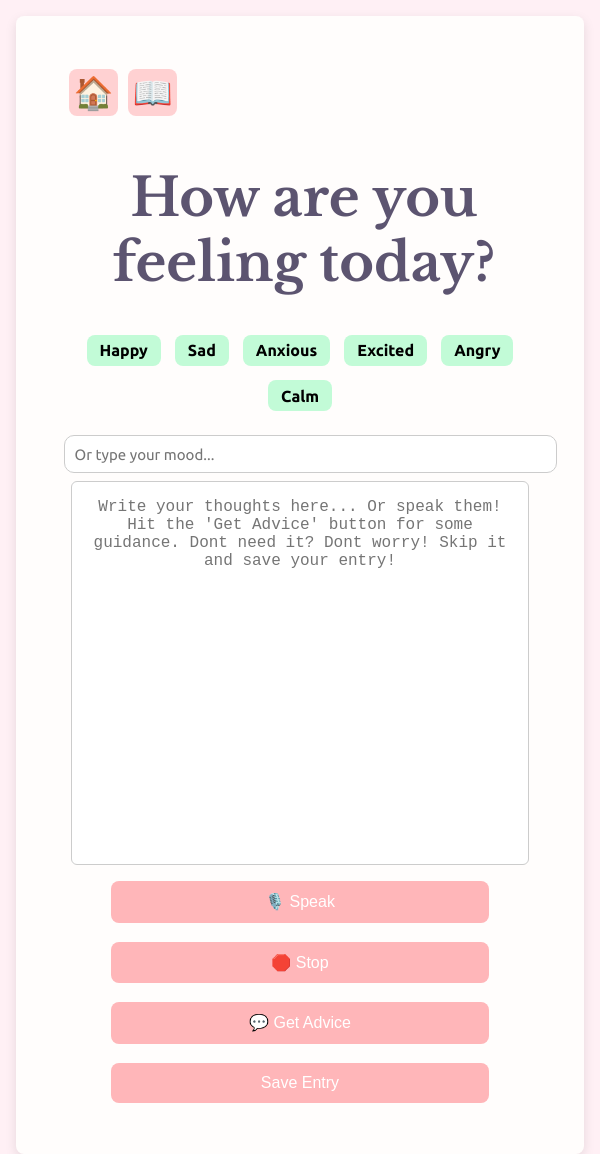
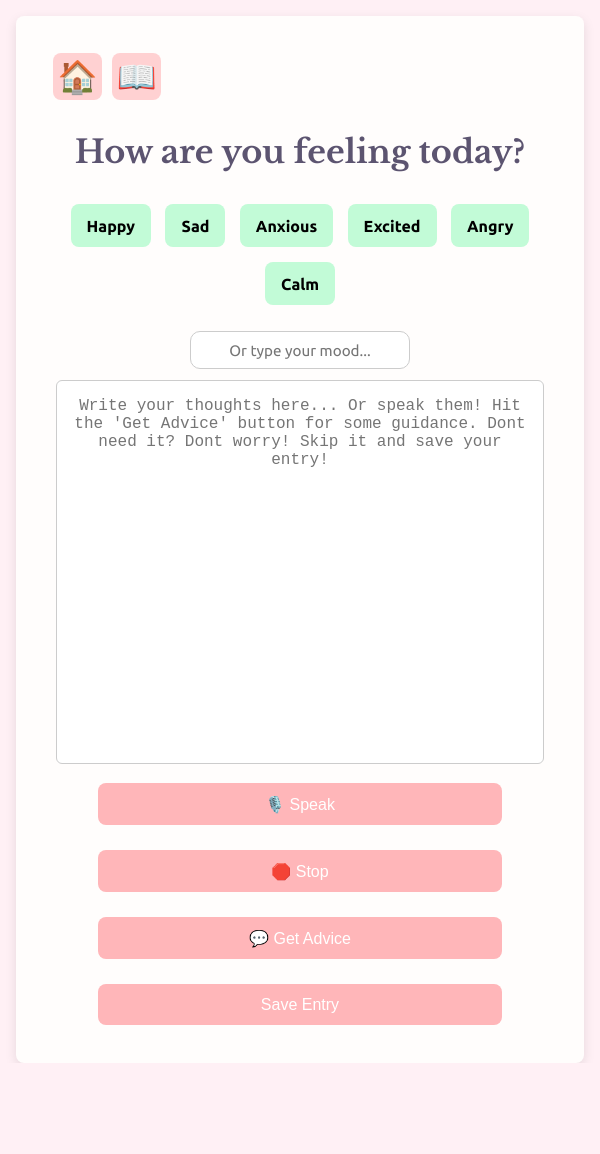
Before and after one commit to ShaynaMBarclay/vent2me, a React (Vite) app: page /journal in a window 600 px wide. After the commit the page ends 1063 px from the top, so only its background shows below. Built offline with nearby package versions, Linux system fonts and the light colour scheme; the HTML template or start-up script is replaced by a standard one; a web font is replaced by a local one.

Commit message:
css fixes

```diff
--- a/src/styles/App.css
+++ b/src/styles/App.css
@@ -6,6 +6,7 @@
 @import './History.css';
 @import './Error.css';
 @import './LoadingSpinner.css';
+@import './JournalQueries.css';
 
 html, body {
     height: 100%;
@@ -18,12 +19,3 @@ html, body {
   body {
     overflow-x: hidden;
   }
-
-  @media (max-width: 600px) {
-    .home-container {
-      min-height: 100vh; /* Instead of height: 90vh */
-    }
-  }
-  .home-container {
-    background-attachment: fixed;
-  }
--- a/src/styles/History.css
+++ b/src/styles/History.css
@@ -6,6 +6,7 @@
     display: flex;
     flex-direction: column;
     align-items: center;
+    margin: 1.2rem;
   }
 
   .history-header {
@@ -58,19 +59,19 @@
 
   .entry-mood {
     font-weight: bold;
-    font-size: 1.2rem;
+    font-size: 1.5rem;
     color: #bc6c25; /* rich brown */
     margin-bottom: 0.5rem;
   }
 
   .entry-date {
-    font-size: 0.8rem;
+    font-size: 0.9rem;
     color: #6a6a6a;
     margin-bottom: 1rem;
   }
 
   .entry-text {
-    font-size: 1rem;
+    font-size: 22px;
     color: #333;
     line-height: 1.6;
     white-space: pre-wrap;
@@ -88,9 +89,9 @@
   }
 
   .history-actions {
-    margin: 1rem 0;
+    margin: 1rem 0 1.5rem 0;
     display: flex;
-    gap: 1rem;
+    gap: 1.3rem;
     flex-wrap: wrap;
     justify-content: center;
   }
@@ -122,6 +123,8 @@
     padding: 0.5rem;
     background-color: #f5f5f5;
     border-left: 4px solid #5c9ead;
+    font-size: 19px;
+    line-height: 2rem;
     font-style: italic;
     color: #333;
   }
--- a/src/styles/Journal.css
+++ b/src/styles/Journal.css
@@ -2,7 +2,7 @@
 .journal-container {
     max-width: 600px;
     margin: 3rem auto;
-    padding: 4rem;
+    padding: 3rem;
     border-radius: 12px;
     background-color: #fffdfc;
     box-shadow: 0 4px 12px rgba(0, 0, 0, 0.1);
@@ -43,13 +43,17 @@
   }
 
   .custom-mood {
-    width: 100%;
+    display: flex;
+      justify-content: center;
+      align-items: center;
     padding: 0.7rem;
-    margin-bottom: 0.5rem;
+    margin: 0 auto 0.8rem;
     border-radius: 10px;
     border: 1px solid #ccc;
     font-family: "Ubuntu", sans-serif;
     font-size: 14px;
+    width: 220px;
+    box-sizing: border-box;
 
   }
 
@@ -132,6 +136,7 @@
   .highlighted-mood {
     margin-left: 1rem;
     margin-top: 1.5rem;
+    margin-bottom: 1.2rem;
     padding: 1.1rem;
     border-radius: 12px;
     background: linear-gradient(135deg, #ddf0f3, #ffb6b9);
@@ -216,194 +221,3 @@
   .enter-button:hover {
     background-color: #ff7b89;
   }
-
-  /* Media query for screens 600px and smaller */
-@media (max-width: 601px) {
-  .journal-container {
-      max-width: 100%; /* Take full width */
-      margin: 1rem; /* Smaller margins */
-      padding: 3rem; /* Smaller padding */
-      border-radius: 8px;
-  }
-
-  h2 {
-      font-size: 40px; /* Smaller heading */
-      margin-bottom: 2.5rem;
-      text-align: center;
-    margin-left: auto;
-    margin-right: auto;
-    display: block;
-  }
-
-  .mood-buttons {
-      gap: 0.9rem;
-      margin-bottom: 1.5rem;
-  }
-
-  .mood-button {
-      padding: 0.4rem 0.8rem;
-      font-size: 1rem;
-  }
-
-  .custom-mood {
-      font-size: 15px;
-      padding: 0.6rem;
-  }
-
-  .journal-entry {
-      font-size: 1rem;
-      height: 350px;
-      width: 220px;
-      margin-bottom: 0.8rem;
-      text-align: center;
-  }
-
-  .journal-actions {
-    flex-direction: row; /* Go back to a row layout on larger screens */
-    justify-content: center;
-    flex-wrap: wrap;
-}
-
-  .voice-button,
-  .submit-button,
-  .enter-button {
-    flex-basis: auto; /* Allow them to size based on content */
-    max-width: none;
-    min-width: 120px; /* Example min-width for larger screens */
-    margin: 0.6rem;
-  }
-
-
-  .journalhome-button,
-  .history-button {
-      font-size: 2rem;
-      padding: 0.3rem;
-      top: 0.5rem;
-      margin: 0.3rem;
-  }
-
-  .ai-response.below-buttons {
-    font-size: 0.9rem;
-    padding: 0.8rem;
-    margin: 0.8rem 0;
-    border-radius: 8px;
-}
-
-.ai-response.below-buttons h3 {
-    font-size: 1.1rem;
-    margin-bottom: 0.3rem;
-}
-}
-
-.highlighted-mood {
-  margin-top: 1.5rem;
-  margin-bottom: 0.7rem;
-  padding: 0.5rem;
-  border-radius: 12px;
-  background: linear-gradient(135deg, #ddf0f3, #ffb6b9);
-  box-shadow: 0 4px 12px rgba(0, 0, 0, 0.05);
-  text-align: center;
-  animation: fadeIn 0.5s ease-in-out;
-  transition: transform 0.3s ease;
-  margin-left: auto; /* Center the element horizontally */
-  margin-right: auto;
-  width: 80%; /* Give it a width to work with for centering */
-  display: block;
-}
-
-.highlighted-mood:hover {
-  transform: scale(1.06);
-}
-
-.highlighted-mood h3 {
-  margin: 0;
-  font-size: 2.5rem;
-  color: #2d6a4f;
-  font-weight: 600;
-}
-
-@keyframes fadeIn {
-  from {
-    opacity: 0;
-    transform: translateY(8px);
-  }
-  to {
-    opacity: 1;
-    transform: translateY(0);
-  }
-}
-
-
-/* Media query for smaller screens */
-@media (max-width: 600px) {
-
-  .journal-actions {
-    gap: 0.8rem;
-}
-
-  .voice-button,
-  .submit-button,
-  .enter-button {
-      font-size: 1rem;
-      padding: 0.7rem 1rem;
-      min-width: 100px;
-      flex-basis: calc(50% - 0.4rem - 2 * 0.2rem);
-      max-width: calc(50% - 0.4rem - 2 * 0.2rem);
-      margin: 0.2rem;
-  }
-
-  .journal-entry {
-    width: 90%; /* Make it wider on phone screens */
-    height: 350px; /* Keep the height as you specified for phones */
-}
-}
-
-/* For very narrow screens, */
-@media (max-width: 400px) {
-  .voice-button,
-  .submit-button,
-  .enter-button {
-      flex-basis: 100%;
-      max-width: 100%;
-      margin: 0.4rem 0;
-
-  }
-}
-
-/* Target iPhone XR */
-@media (width: 414px) and (height: 896px) {
-  .voice-button,
-  .submit-button,
-  .enter-button {
-      min-width: 80%;
-      max-width: 80%;
-  }
-}
-
-/* Wider phone screens (general) */
-@media (min-width: 401px) and (max-width: 600px) {
-  .voice-button,
-  .submit-button,
-  .enter-button {
-      min-width: 80%;
-      max-width: 80%;
-  }
-}
-
-/* Larger screens (tablets, desktops) */
-@media (min-width: 601px) {
-  .journal-actions {
-      flex-direction: row;
-      justify-content: center;
-      flex-wrap: wrap;
-  }
-
-  .voice-button,
-  .submit-button,
-  .enter-button {
-      flex-basis: auto;
-      max-width: none;
-      min-width: 120px;
-      margin: 0.6rem;
-  }
-}
--- /dev/null
+++ b/src/styles/JournalQueries.css
@@ -0,0 +1,134 @@
+/* Base phone screens: up to 768px */
+@media (max-width: 768px) {
+    .journal-container {
+      max-width: 100%;
+      margin: 1rem;
+      padding: 2rem;
+      border-radius: 8px;
+    }
+
+    h2 {
+      font-size: 2rem;
+      margin-bottom: 2rem;
+      text-align: center;
+      margin-left: auto;
+      margin-right: auto;
+    }
+
+    .mood-buttons {
+      gap: 0.9rem;
+      margin-bottom: 1.6rem;
+      flex-wrap: wrap;
+      justify-content: center;
+    }
+
+    .mood-button {
+      padding: 0.8rem 1rem;
+      font-size: 1rem;
+    }
+
+    .custom-mood {
+      font-size: 0.95rem;
+      padding: 0.6rem;
+      text-align: center;
+      display: flex;
+      justify-content: center;
+      align-items: center;
+      width: 220px;
+      margin-bottom: 0.7rem;
+      align-items: center;
+     box-sizing: border-box;
+    }
+
+    .journal-entry {
+      font-size: 1rem;
+      height: 350px;
+      width: 90%;
+      margin-bottom: 0.8rem;
+      text-align: center;
+    }
+
+    .journal-actions {
+      flex-direction: row;
+      justify-content: center;
+      flex-wrap: wrap;
+      gap: 0.8rem;
+    }
+
+    .voice-button,
+    .submit-button,
+    .enter-button {
+      font-size: 1rem;
+      padding: 0.7rem 1rem;
+      min-width: 120px;
+      margin: 0.4rem;
+      flex-basis: calc(50% - 1rem);
+      max-width: calc(50% - 1rem);
+    }
+
+    .journalhome-button,
+    .history-button {
+      font-size: 2rem;
+      padding: 0.3rem;
+      top: 0.5rem;
+      margin: 0.3rem;
+    }
+
+    .ai-response.below-buttons {
+      font-size: 0.9rem;
+      padding: 0.8rem;
+      margin: 0.8rem 0;
+      border-radius: 8px;
+    }
+
+    .ai-response.below-buttons h3 {
+      font-size: 1.1rem;
+      margin-bottom: 0.3rem;
+    }
+  }
+
+  /* Very small screens: up to 400px */
+  @media (max-width: 400px) {
+    .voice-button,
+    .submit-button,
+    .enter-button {
+      flex-basis: 100%;
+      max-width: 100%;
+      margin: 0.4rem 0;
+    }
+  }
+
+  /* Mid-range phones and special cases */
+  @media (min-width: 401px) and (max-width: 600px),
+         (width: 414px) and (height: 896px) {
+    .voice-button,
+    .submit-button,
+    .enter-button {
+      min-width: 80%;
+      max-width: 80%;
+    }
+  }
+
+  /* Larger screens (fallback if not handled elsewhere) */
+  @media (min-width: 601px) {
+    .journal-actions {
+      flex-direction: row;
+      justify-content: center;
+      flex-wrap: wrap;
+    }
+
+    .voice-button,
+    .submit-button,
+    .enter-button {
+      flex-basis: auto;
+      max-width: none;
+      min-width: 120px;
+      margin: 0.6rem;
+    }
+  }
+
+  @media (max-width: 600px) {
+    .home-container {
+      min-height: 100vh;
+    }
+  }
```
